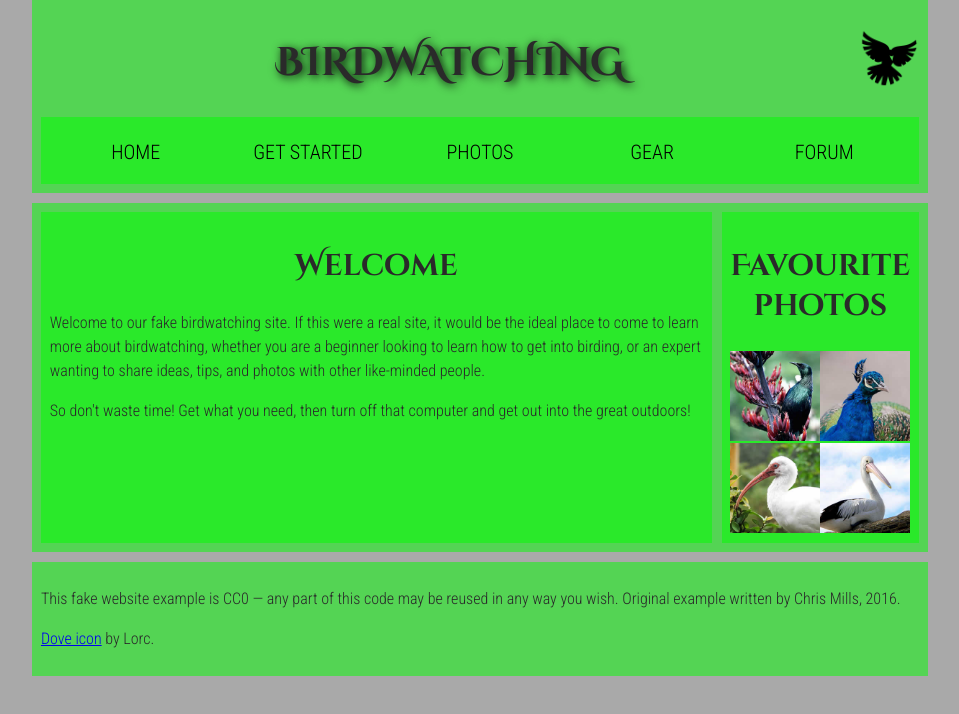
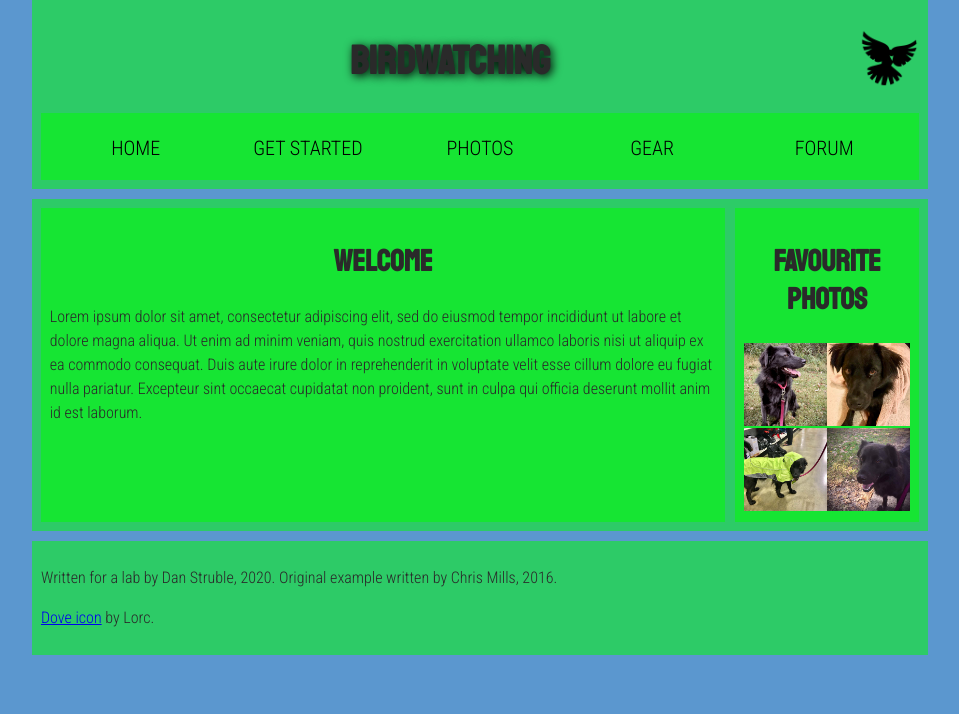
Before and after one commit to danstruble/danstruble.github.io, a plain HTML site: page lab_3/index.html in a window 1280 px wide. Shown: the whole page, without its empty margins (160-1119 px from the left). Drawn offline with Linux system fonts and the light colour scheme.

Commit message:
added modifications per class lab

```diff
--- a/lab_3/index.html
+++ b/lab_3/index.html
@@ -2,8 +2,9 @@
 <html>
   <head>
     <meta charset="utf-8">
-    <title>Birdwatching</title>
+    <title>Dan Struble</title>
     <link href="https://fonts.googleapis.com/css?family=Roboto+Condensed:300|Cinzel+Decorative:700" rel="stylesheet">
+    <link href="https://fonts.googleapis.com/css?family=Staatliches&display=swap" rel="stylesheet">
     <link rel="stylesheet" href="style.css">
 
     <!--[if lt IE 9]>
@@ -32,21 +33,22 @@
       <article>
         <h2>Welcome</h2>
 
-        <p>Welcome to our fake birdwatching site. If this were a real site, it would be the ideal place to come to learn more about birdwatching, whether you are a beginner looking to learn how to get into birding, or an expert wanting to share ideas, tips, and photos with other like-minded people.</p>
-
-        <p>So don't waste time! Get what you need, then turn off that computer and get out into the great outdoors!</p>
+        <p>Lorem ipsum dolor sit amet, consectetur adipiscing elit, sed do eiusmod tempor incididunt ut labore et dolore magna aliqua.
+          Ut enim ad minim veniam, quis nostrud exercitation ullamco laboris nisi ut aliquip ex ea commodo consequat.
+          Duis aute irure dolor in reprehenderit in voluptate velit esse cillum dolore eu fugiat nulla pariatur.
+          Excepteur sint occaecat cupidatat non proident, sunt in culpa qui officia deserunt mollit anim id est laborum.</p>
       </article>
       <aside>
         <h2>Favourite photos</h2>
 
-        <a href="favorite-1.jpg"><img src="favorite-1_th.jpg" alt="Small black bird, black claws, long black slender beak, links to larger version of the image"></a>
-        <a href="favorite-2.jpg"><img src="favorite-2_th.jpg" alt="Top half of a pretty bird with bright blue plumage on neck, light colored beak, blue headdress, links to larger version of the image"></a>
-        <a href="favorite-3.jpg"><img src="favorite-3_th.jpg" alt="Top half of a large bird with white plumage, very long curved narrow light colored break, links to larger version of the image"></a>
-        <a href="favorite-4.jpg"><img src="favorite-4_th.jpg" alt="Large bird, mostly white plumage with black plumage on back and rear, long straight white beak, links to larger version of the image"></a>
+        <a href="jasper1.jpg"><img src="jasper1.jpg" alt="Small black dog named Jasper"></a>
+        <a href="jasper2.jpg"><img src="jasper2.jpg" alt="Jasper after rain"></a>
+        <a href="jasper3.jpg"><img src="jasper3.jpg" alt="Jasper in a raincoat"></a>
+        <a href="jasper4.jpg"><img src="jasper4.jpg" alt="Jasper smiling"></a>
       </aside>
     </main>
     <footer>
-      <p>This fake website example is CC0 — any part of this code may be reused in any way you wish. Original example written by Chris Mills, 2016.</p>
+      <p>Written for a lab by Dan Struble, 2020. Original example written by Chris Mills, 2016.</p>
 
       <p><a href="http://game-icons.net/lorc/originals/dove.html">Dove icon</a> by Lorc.</p>
     </footer>
--- a/lab_3/style.css
+++ b/lab_3/style.css
@@ -7,7 +7,7 @@ html, body {
 
 html {
   font-size: 10px;
-  background-color: #a9a9a9;
+  background-color: #5b97cf;
 }
 
 body {
@@ -19,7 +19,7 @@ body {
 /* || typography */
 
 h1, h2, h3 {
-  font-family: 'Cinzel Decorative', cursive;
+  font-family: 'Staatliches', cursive;
   color: #2a2a2a;
 }
 
```
Also changed, not shown: lab_3/jasper1.jpg (added), lab_3/jasper2.jpg (added), lab_3/jasper3.jpg (added), lab_3/jasper4.jpg (added).
